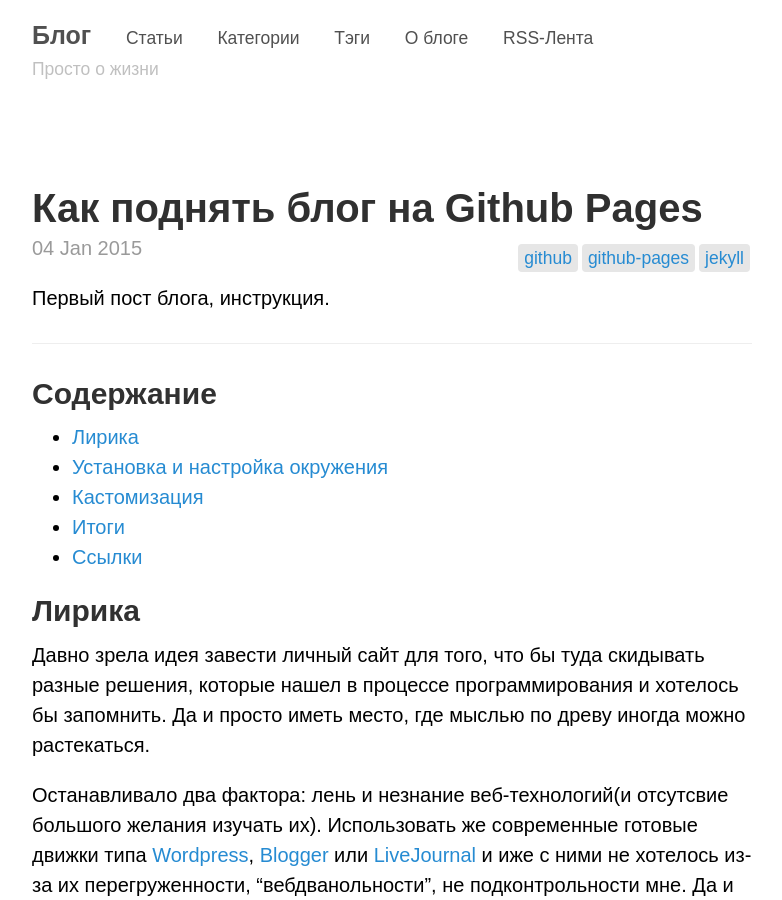
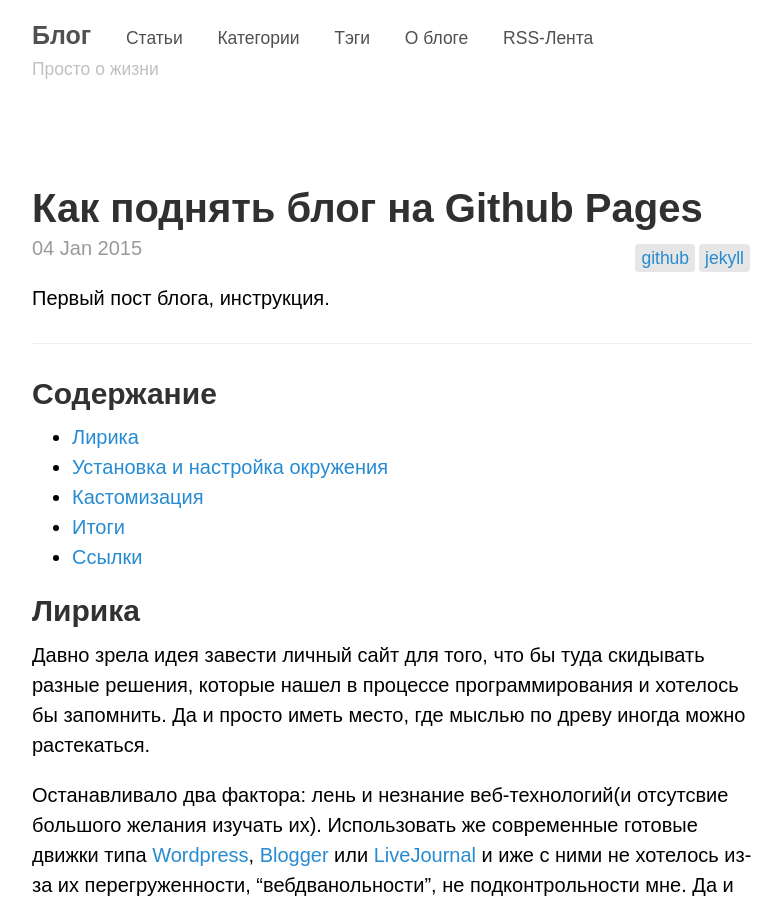
Before and after one commit to SergKnyz/alexblog, a Jekyll site: the page built from _posts/2015-01-04-setup-blog-on-github.md, in a window 1280 px wide and 900 px high. Shown: the whole window, without its empty margins (248-1030 px from the left). Built offline with Jekyll 4.4.1, drawn with Linux system fonts in a browser that asks for light colours; emoji names are drawn with the system emoji font.

Commit message:
Updated Setup Blog On Github

```diff
--- a/_posts/2015-01-04-setup-blog-on-github.md
+++ b/_posts/2015-01-04-setup-blog-on-github.md
@@ -4,7 +4,6 @@ date: 2015-01-04 00:00:00 Z
 permalink: setup-blog-on-github/
 tags:
 - github
-- github-pages
 - jekyll
 layout: post
 ---
```
